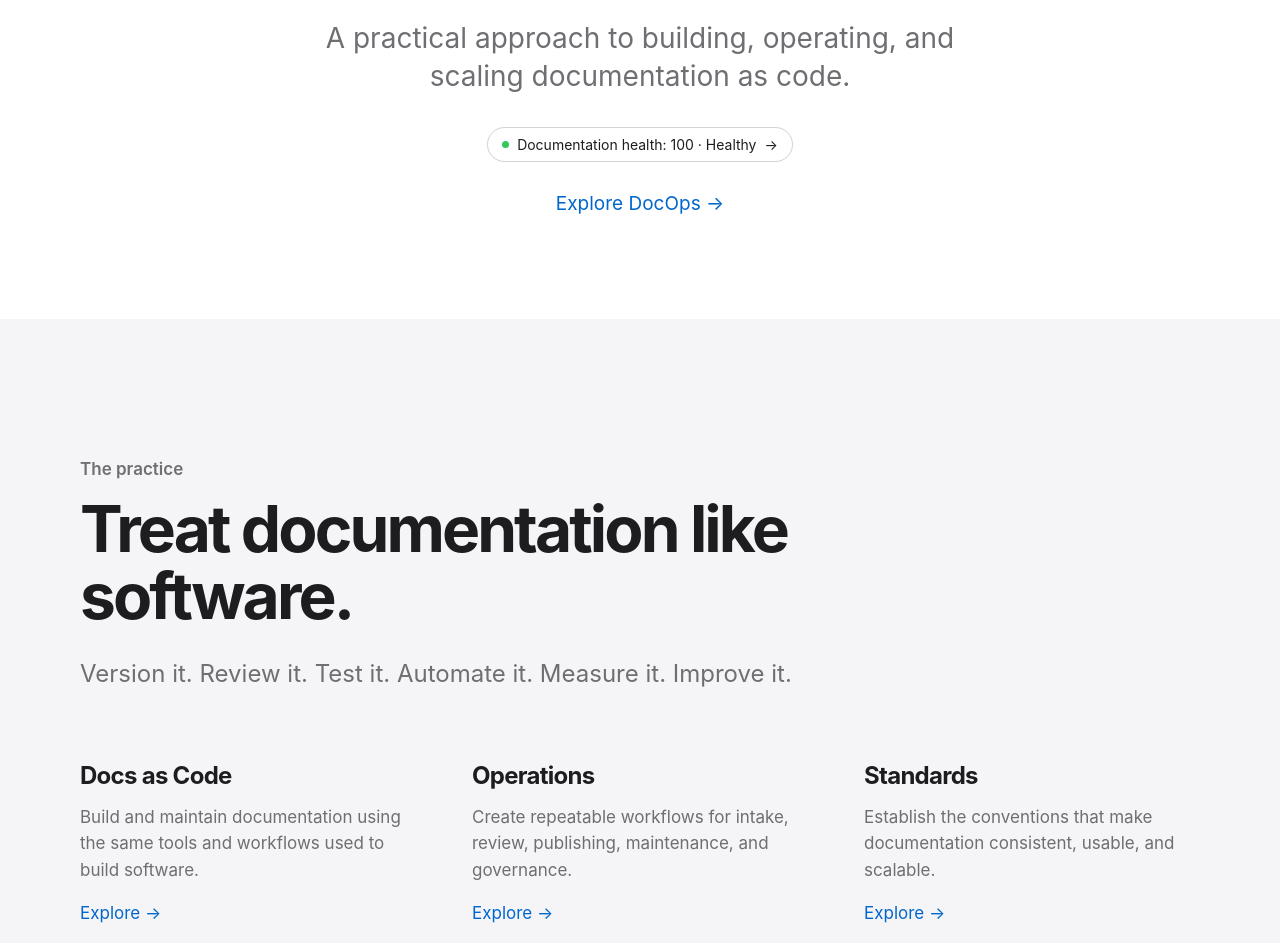
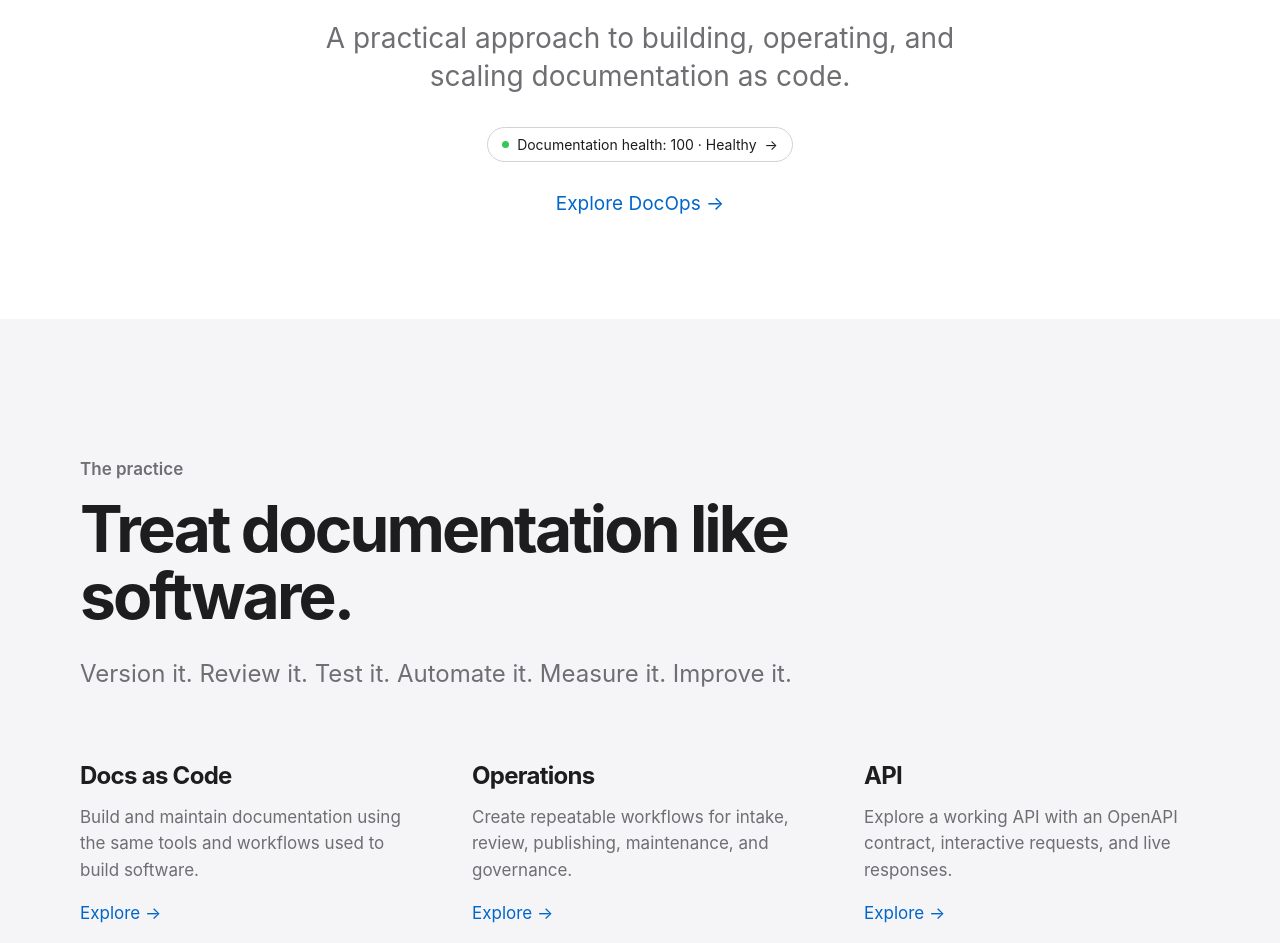
Before and after one commit to hollyabrams/docops, a Next.js app: page / in a window 1280 px wide. Shown: the part 389-1332 px from the top of the page. Built offline with nearby package versions, Linux system fonts and the light colour scheme.

Commit message:
fix: use production URL for cURL examples

```diff
--- a/src/app/page.tsx
+++ b/src/app/page.tsx
@@ -1,6 +1,14 @@
 import Link from "next/link";
 
+import { getDocumentationHealth } from "@/lib/documentationHealth";
+
 export default function Home() {
+  const health = getDocumentationHealth();
+  const healthStatus =
+    health.status === "needs-attention"
+      ? "Needs attention"
+      : health.status.charAt(0).toUpperCase() + health.status.slice(1);
+
   return (
     <main>
       <section className="hero">
@@ -16,7 +24,7 @@ export default function Home() {
 
           <Link className="health-badge" href="/health">
             <span className="health-badge-dot" aria-hidden="true" />
-            Documentation health: 100 · Healthy
+            Documentation health: {health.score} · {healthStatus}
             <span aria-hidden="true">→</span>
           </Link>
 
@@ -57,12 +65,12 @@ export default function Home() {
             </article>
 
             <article>
-              <h3>Standards</h3>
+              <h3>API</h3>
               <p>
-                Establish the conventions that make documentation consistent,
-                usable, and scalable.
+                Explore a working API with an OpenAPI contract, interactive requests,
+                and live responses.
               </p>
-              <Link href="/standards">Explore →</Link>
+              <Link href="/api/health">Explore →</Link>
             </article>
           </div>
         </div>
@@ -95,13 +103,17 @@ export default function Home() {
             <div className="workflow-step">
               <span>03</span>
               <h3>Review</h3>
-              <p>Validate technical accuracy, usability, and editorial quality.</p>
+              <p>
+                Validate technical accuracy, usability, and editorial quality.
+              </p>
             </div>
 
             <div className="workflow-step">
               <span>04</span>
               <h3>Validate</h3>
-              <p>Run automated checks before documentation reaches production.</p>
+              <p>
+                Run automated checks before documentation reaches production.
+              </p>
             </div>
 
             <div className="workflow-step">
@@ -113,7 +125,10 @@ export default function Home() {
             <div className="workflow-step">
               <span>06</span>
               <h3>Maintain</h3>
-              <p>Measure health, identify stale content, and continuously improve.</p>
+              <p>
+                Measure health, identify stale content, and continuously
+                improve.
+              </p>
             </div>
           </div>
         </div>
@@ -132,8 +147,8 @@ export default function Home() {
 
           <div className="health-feature-summary">
             <div>
-              <p className="health-feature-number">100</p>
-              <p className="health-feature-status">Healthy</p>
+              <p className="health-feature-number">{health.score}</p>
+              <p className="health-feature-status">{healthStatus}</p>
             </div>
 
             <div className="health-feature-action">
--- a/src/components/ApiRequest/ApiRequest.tsx
+++ b/src/components/ApiRequest/ApiRequest.tsx
@@ -3,6 +3,8 @@
 import { useState } from "react";
 
 import styles from "./ApiRequest.module.scss";
+
+const API_BASE_URL = "https://docops-gamma.vercel.app";
 
 type ApiRequestProps = {
   method: "GET";
@@ -18,6 +20,8 @@ export default function ApiRequest({
   const [error, setError] = useState<string | null>(null);
   const [isLoading, setIsLoading] = useState(false);
   const [copied, setCopied] = useState(false);
+
+  const curlCommand = `curl ${API_BASE_URL}${path}`;
 
   async function sendRequest() {
     setIsLoading(true);
@@ -45,13 +49,7 @@ export default function ApiRequest({
     setError(null);
   }
 
-  function getCurlCommand() {
-    return `curl ${window.location.origin}${path}`;
-  }
-
   async function copyCurlCommand() {
-    const curlCommand = getCurlCommand();
-
     await navigator.clipboard.writeText(curlCommand);
     setCopied(true);
 
@@ -91,11 +89,8 @@ export default function ApiRequest({
       </div>
 
       <div className={styles.curlRow}>
-        <span className={styles.curlLabel}>cURL</span>
 
-        <code className={styles.curlCommand}>
-          curl {path}
-        </code>
+        <code className={styles.curlCommand}>{curlCommand}</code>
 
         <button
           className={styles.copyButton}
```
